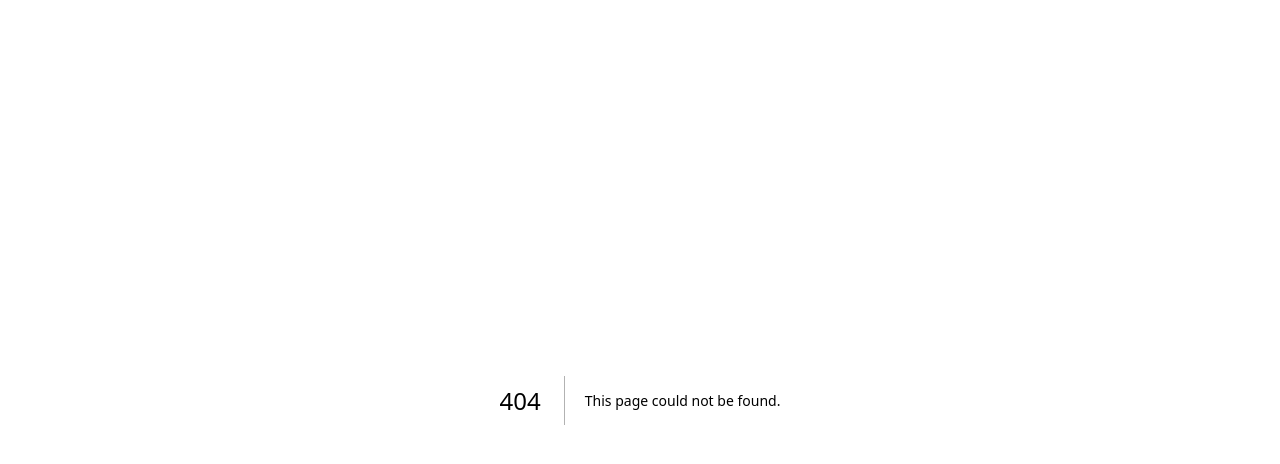
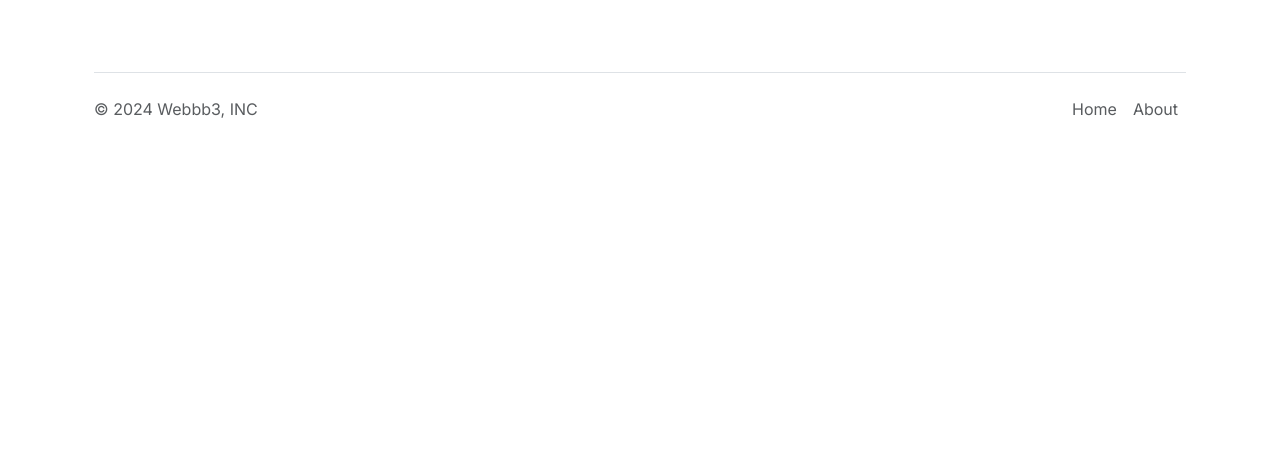
Before and after one commit to victor-magaldi/web3-week, a Next.js app in the folder dapp/: page /vote in a window 1280 px wide. Before the commit this address had no page. Shown: the top 464 px of the page. Built offline with nearby package versions, Linux system fonts and the light colour scheme.

Commit message:
create page vote

```diff
--- /dev/null
+++ b/dapp/src/app/vote/page.tsx
@@ -0,0 +1,18 @@
+import { Button } from "@/components/Button";
+import { Footer } from "@/components/Footer";
+import Head from "next/head";
+
+export default function Home() {
+  return (
+    <div>
+      <Head>
+        <title>Webbb3 | Vote</title>
+        <meta charSet="utf-8" />
+        <meta name="viewport" content="width=device-width, initial-scale=1" />
+      </Head>
+      <div className="container col-xxl-8 px-4 py-5">
+        <Footer />
+      </div>
+    </div>
+  );
+}
```
